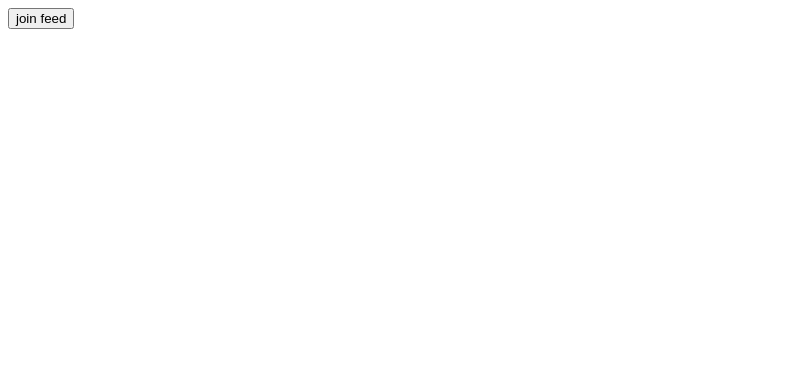
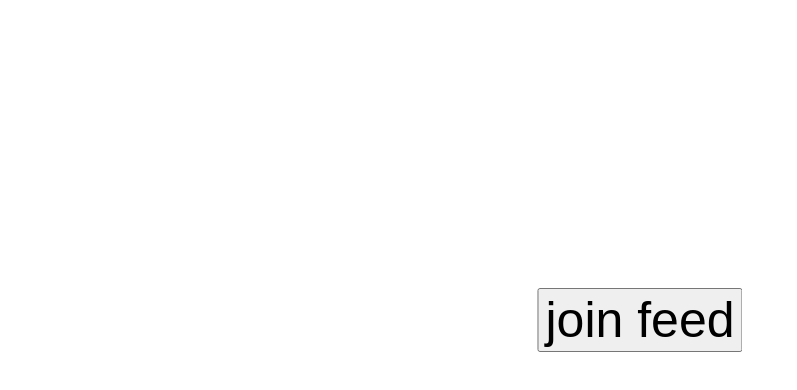
Before and after one commit to circlefour/circlefour.github.io, a plain HTML site: page index.html in a window 1280 px wide. Shown: the whole page, without its empty margins (0-797 px from the left). Drawn offline with nearby package versions, Linux system fonts and the light colour scheme.

Commit message:
lil style changes

```diff
--- a/index.html
+++ b/index.html
@@ -3,6 +3,8 @@
   <head>
     <meta charset="UTF-8">
     <meta name="viewport" content="width=device-width, initial-scale=1.0">
+    <title>surveille yourself!</title>
+    <link rel="stylesheet" href="style.css">
     <script type="text/javascript" src="//cdnjs.cloudflare.com/ajax/libs/socket.io/4.7.2/socket.io.min.js"></script>
   </head>
   <body>
--- a/js/vidclient.js
+++ b/js/vidclient.js
@@ -31,8 +31,8 @@
     videoElement.classList.add("video-frame");
     videoElement.setAttribute("id", `v-${pId}`);
     videoElement.setAttribute("playsinline", true);
-//    videoElement.setAttribute("width", "320");
-//    videoElement.setAttribute("height", "180");
+    videoElement.setAttribute("width", "100%");
+    videoElement.setAttribute("height", "100%");
     return videoElement;
   }
 
--- /dev/null
+++ b/style.css
@@ -0,0 +1,20 @@
+body {
+    margin: 0;
+    padding: 0;
+    overflow: hidden;
+}
+
+button,
+#textDiv {
+    position: absolute;
+    top: 40%;
+    left: 50%;
+    transform: translate(-50%, -50%);
+    font-size: 50px;
+}
+
+#videoContainer {
+    width: 100vw;
+    height: 100vh;
+    overflow: hidden;
+}
```
